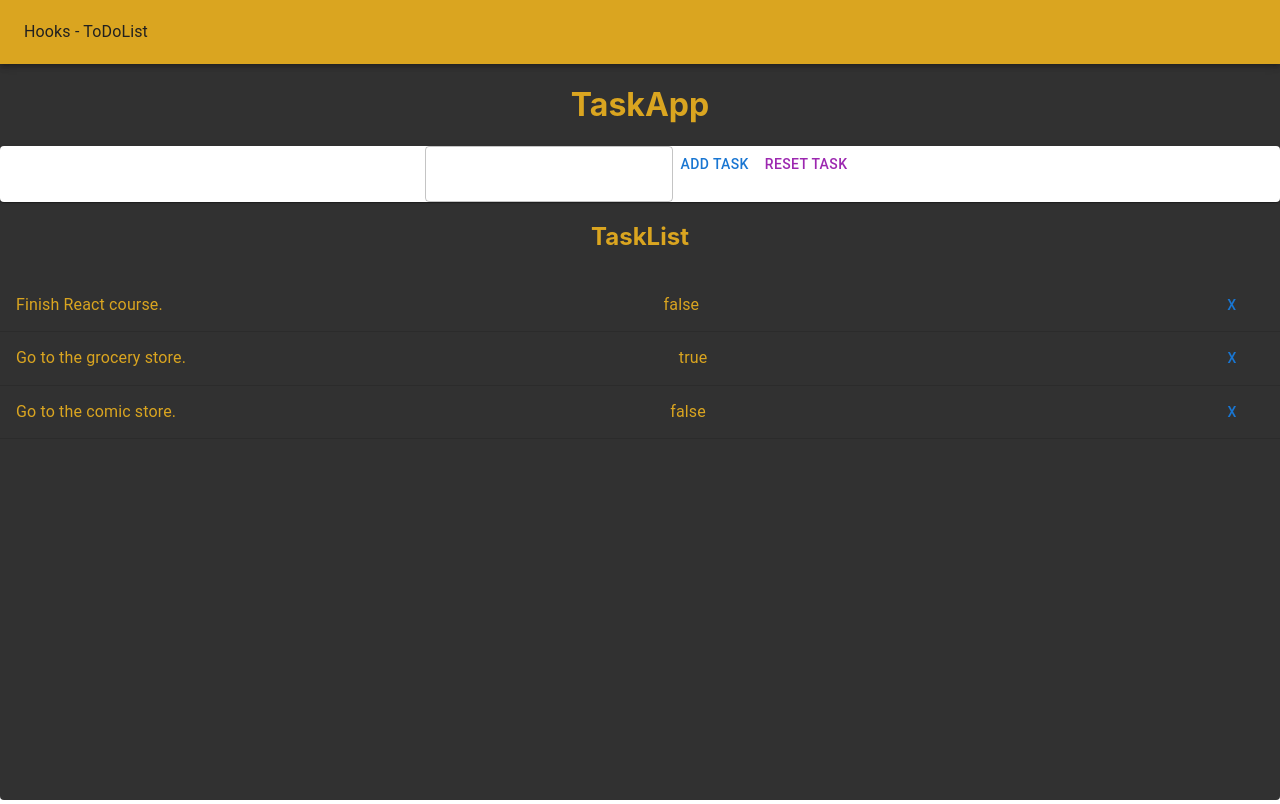
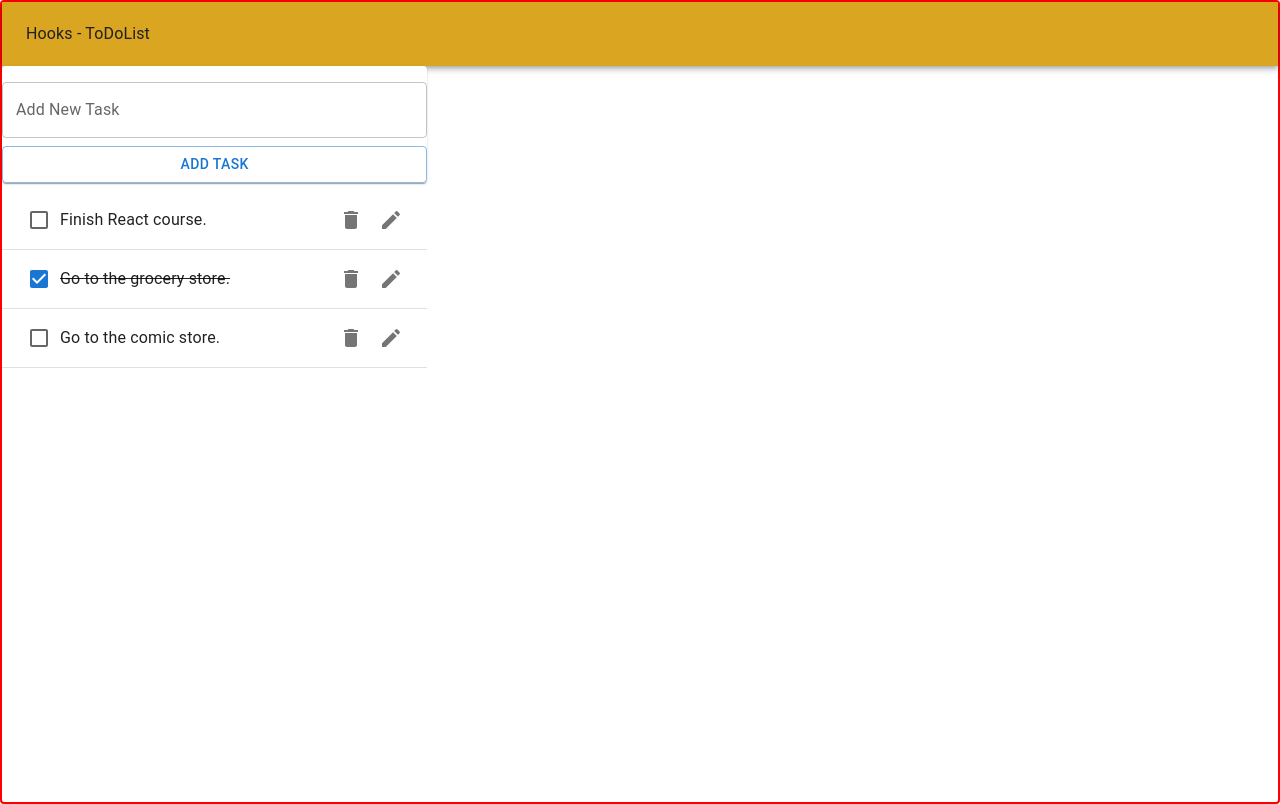
Before and after one commit to jas112/REACT-STUDY-Hooks-ToDoList, a React (Create React App) app: page / in a window 1280 px wide. Built offline with nearby package versions, Linux system fonts and the light colour scheme.

Commit message:
add new hook useToggle

```diff
--- a/src/App.js
+++ b/src/App.js
@@ -1,15 +1,9 @@
-import logo from './logo.svg';
-import { Routes, Route, Link, NavLink } from 'react-router-dom';
 import TaskApp from './components/taskApp/TaskApp';
 import './App.css';
 
 function App() {
   return (
-    <div className="App">
-
       <TaskApp />
-
-    </div>
   );
 }
 
--- a/src/components/newTaskForm/NewTaskForm.js
+++ b/src/components/newTaskForm/NewTaskForm.js
@@ -1,8 +1,20 @@
 import React from "react";
-import { Paper, TextField, Button } from "@mui/material";
+import Paper from '@mui/material/Paper';
+import TextField from '@mui/material/TextField';
+import Button from '@mui/material/Button';
 import useFormInputState from "../../hooks/useFormInputState";
+// import { withStyles } from "@mui/material";
 
-function NewTaskForm({addTask}){
+// const styles = {
+//     newTaskForm: {
+//         margin: '1rem 0',
+//         padding: '0 1rem',
+//         border: '2px solid red',
+//         backgroundColor: 'red'
+//     }
+// }
+
+function NewTaskForm({addTask, props}){
     const [task, updateTask, resetTask] = useFormInputState('');
 
     const handleSubmit = (e) => {
@@ -12,11 +24,11 @@ function NewTaskForm({addTask}){
     }
 
     return (
-        <Paper>
+        <Paper styles={{margin: '1rem 0',padding: '0 1rem'}}>
             <form onSubmit={handleSubmit}>
-                <TextField value={task} onChange={updateTask} />
-                <Button color="primary" type='submit'>ADD TASK</Button>
-                <Button color="secondary" onClick={resetTask}>RESET TASK</Button>
+                <TextField value={task} onChange={updateTask} margin='normal'label='Add New Task' fullWidth />
+                <Button variant="outlined" color="primary" type='submit' fullWidth>ADD TASK</Button>
+                {/* <Button color="secondary" onClick={resetTask}>RESET TASK</Button> */}
             </form>
         </Paper>
     );
--- a/src/components/task/Task.js
+++ b/src/components/task/Task.js
@@ -1,23 +1,37 @@
 import React from "react";
-import { ListItem, ListItemText, Divider, Button } from "@mui/material";
+import { ListItem, ListItemText, ListItemSecondaryAction, IconButton, Divider, Button, Checkbox } from "@mui/material";
+import { Delete, Edit } from "@mui/icons-material";
+import useToggle from "../../hooks/useToggle";
 
-function Task({id, task, completed, removeTask}){
+function Task({id, idx, task, completed, removeTask}){
+
+    const [taskCompleted, updateTaskCompleted] = useToggle(completed);
 
     const handleClick = () => {
         console.log(`@task removing task with id... ${id}`);
         removeTask(id);
     }
 
+    const handleChange = () => {
+        console.log(`@task removing task with id... ${id}`);
+        updateTaskCompleted(taskCompleted);
+    }
+
     return (
         <>
             <ListItem>
-                <ListItemText>
+                <Checkbox tabIndex={-1} checked={taskCompleted} />
+                <ListItemText style={{textDecoration: completed ? 'line-through' : ''}}>
                     {task}
                 </ListItemText>
-                <ListItemText>
-                    {completed.toString()}
-                </ListItemText>
-                <Button onClick={handleClick}>X</Button>
+                <ListItemSecondaryAction>
+                    <IconButton onClick={handleClick}>
+                        <Delete />
+                    </IconButton>
+                    <IconButton onClick={handleClick}>
+                        <Edit />
+                    </IconButton>
+                </ListItemSecondaryAction>
             </ListItem>
             <Divider/>
         </>
--- a/src/components/taskApp/TaskApp.js
+++ b/src/components/taskApp/TaskApp.js
@@ -37,11 +37,13 @@ function TaskApp(){
     return (
         <Paper
             style={{
-                padding: 0,
-                margin: 0,
+                padding: '0',
+                margin: '0',
                 height: '100vh',
-                backgroundColor: '#313131',
-                color: '#daa520'
+                border: '2px solid red',
+                textAlign: 'center'
+                // backgroundColor: '#313131',
+                // color: '#daa520'
             }}
             elevation={0}
         >
@@ -52,15 +54,14 @@ function TaskApp(){
                     </Typography>
                </Toolbar>
             </AppBar>
-            <div className="TaskApp">
-                <h1>TaskApp</h1>
-                <div className="TaskApp-console">
+
+            <Grid container justify='center'>
+                <Grid item xs={11} md={8} lg={4}>
                     <NewTaskForm addTask={addTask} />
-                </div>
-                <div className="TaskApp-console">
                     <TaskList tasks={tasks} removeTask={removeTask} />
-                </div>
-            </div>
+                </Grid>
+            </Grid>
+
         </Paper>
     );
 }
--- a/src/components/taskList/TaskList.js
+++ b/src/components/taskList/TaskList.js
@@ -1,21 +1,16 @@
 import React from "react";
 import Task from "../task/Task";
-import Paper from "@mui/material/Paper";
 import List from '@mui/material/List';
-import { Divider } from "@mui/material";
 function TaskList({tasks, removeTask}){
 
-    const taskList = tasks.map(task => (
-        <Task key={task.id} id={task.id} task={task.task} completed={task.completed} removeTask={removeTask} />
+    const taskList = tasks.map((task, idx) => (
+        <Task key={task.id} id={task.id} idx={idx} task={task.task} completed={task.completed} removeTask={removeTask} />
     ));
 
     return (
-        <div>
-            <h2>TaskList</h2>
-            <List className="TaskList-display">
-                {taskList}
-            </List>
-        </div>
+        <List className="TaskList-display">
+            {taskList}
+        </List>
     );
 }
 
--- a/src/hooks/useFormInputState.js
+++ b/src/hooks/useFormInputState.js
@@ -1,6 +1,6 @@
 import { useState } from "react";
 
-export default initInputValue => {
+function useFormInputState(initInputValue) {
 
     const [formInputValue, setFormInputValue] = useState(initInputValue);
 
@@ -14,3 +14,5 @@ export default initInputValue => {
 
     return [formInputValue, handleInputChange, resetInputValue];
 }
+
+export default useFormInputState;
--- /dev/null
+++ b/src/hooks/useToggle.js
@@ -0,0 +1,16 @@
+// import useState
+import { useState } from "react";
+
+function useToggle(initValue = false){
+
+    const [stateValue, setStateValue] = useState(initValue);
+
+    const toggle = () => {
+        setStateValue(!stateValue);
+    }
+
+    return [stateValue, toggle];
+
+}
+
+export default useToggle;
--- a/src/index.js
+++ b/src/index.js
@@ -8,9 +8,9 @@ import reportWebVitals from './reportWebVitals';
 const root = ReactDOM.createRoot(document.getElementById('root'));
 root.render(
   <BrowserRouter>
-    <React.StrictMode>
+    {/* <React.StrictMode> */}
       <App />
-    </React.StrictMode>
+    {/* </React.StrictMode> */}
   </BrowserRouter>
 );
 
```
